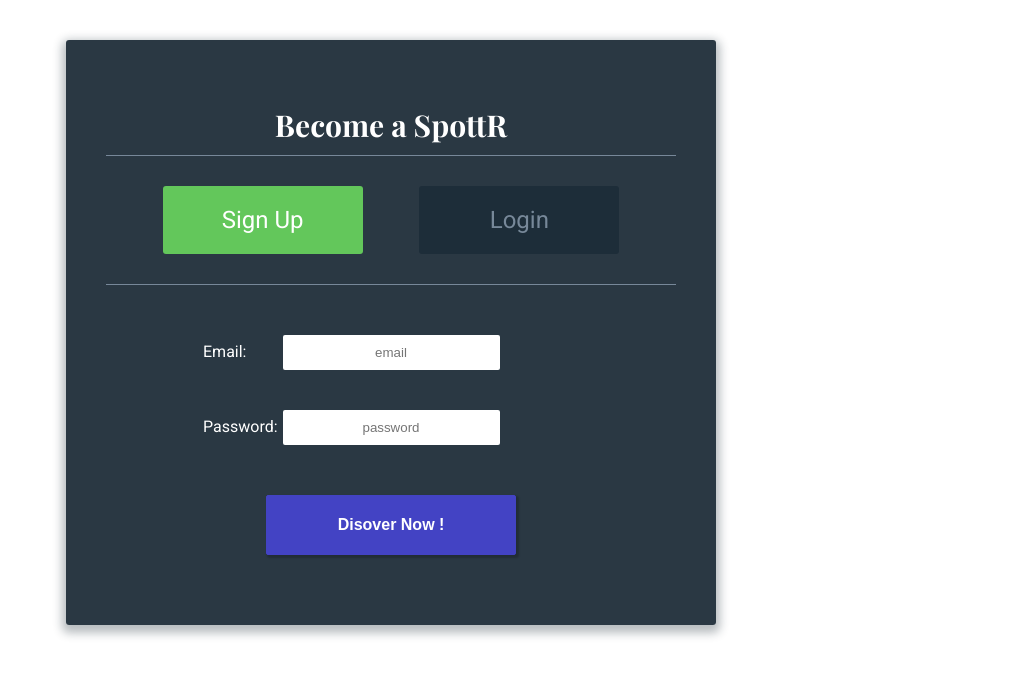
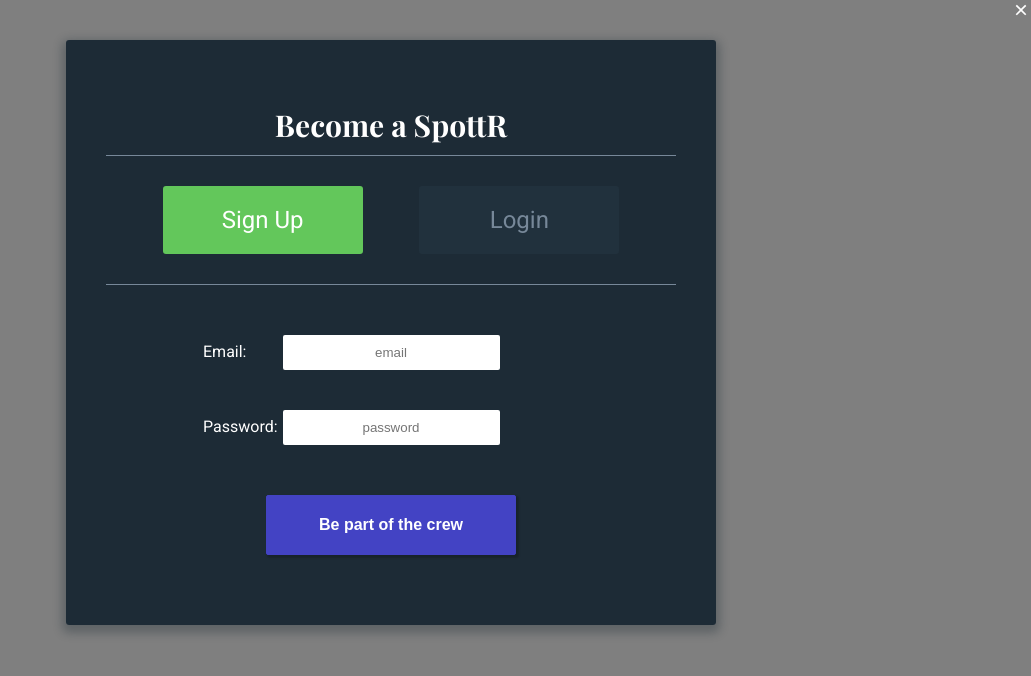
Before and after one commit to bembelboy/Hikeouts, a React (Create React App) app: page /auth/1 in a window 1280 px wide. Shown: the top 676 px of the page, without its empty margins (249-1280 px from the left). Built offline with nearby package versions, Linux system fonts and the light colour scheme; a web font is replaced by a local one.

Commit message:
Finished styling of signup and Lognform

```diff
--- a/src/container/Auth/AuthForm/AuthSubmitButton.css
+++ b/src/container/Auth/AuthForm/AuthSubmitButton.css
@@ -1,16 +1,29 @@
-.fade-enter {
+/* .opacity-enter {
   opacity: 0;
 }
-  .fade-enter-active {
+.opacity-enter-active {
   opacity: 1;
 }
-  .fade-exit {
+.opacity-exit {
   opacity: 1;
 }
-  .fade-exit-active {
+.opacity-exit-active {
   opacity: 0;
 }
-  .fade-enter-active ,
-  .fade-exit-active {
+.opacity-enter-active ,
+.opacity-exit-active {
   transition: opacity 500ms;
+} */
+
+.roll-appear{
+  opacity:0;
 }
+.roll-enter{
+  opacity:0.5;
+  transform: scale(1.5);
+}
+
+.roll-enter-done{
+  opacity:1;
+  transition: transform 1000ms, opacity 1000ms;
+}
--- a/src/container/Auth/AuthForm/AuthSubmitButton.js
+++ b/src/container/Auth/AuthForm/AuthSubmitButton.js
@@ -1,25 +1,22 @@
 import React from 'react';
-import { CSSTransition, SwitchTransition } from 'react-transition-group';
+import { CSSTransition } from 'react-transition-group';
 
 import styles from '../../../shared/UI/Buttons/AuthButton.module.css';
+import './AuthSubmitButton.css';
+
+
 const AuthSubmitButton = (props) => {
 
     return (
-        <SwitchTransition>
-            <CSSTransition key={props.selected ? 'Signup' : 'Login'}
-                addEndListener={(node, done) => {
-                    node.addEventListener("transitionend", done, false);
-                }}
-                classNames='fade'
-            >
-                <button className={styles.Auth_Button}>
-                    {props.selected ?
-                        'Disover Now !' :
-                        'Go to NewsFeed'
-                    }
-                </button>
-            </CSSTransition>
-        </SwitchTransition>
+        <CSSTransition
+            unmountOnExit
+            in={props.selected}
+            timeout={{ appear: 300, enter: 300, exit: 300 }}
+            classNames='roll'
+            appear
+        >
+            <button className={styles.Auth_Button}>{props.buttonLabel}</button>
+        </CSSTransition>
     );
 }
 
--- a/src/container/Auth/AuthForm/LoginForm.js
+++ b/src/container/Auth/AuthForm/LoginForm.js
@@ -20,7 +20,7 @@
                 >Password:
                 </label>
                 <input id='password' type='password' placeholder='password' className={styles.form_Input} />
-                <AuthSubmitButton selected={props.selected} />
+                <AuthSubmitButton selected={props.selected}  buttonLabel={props.buttonLabel}/>
             </div>
         </form>
     );
--- a/src/container/Auth/AuthForm/SignUpForm.js
+++ b/src/container/Auth/AuthForm/SignUpForm.js
@@ -1,8 +1,7 @@
 import React from 'react';
 
 import styles from './AuthForm.module.css';
-import styles2 from './SignupForm.module.css';
-import styles3 from '../../../shared/UI/Buttons/AuthButton.module.css';
+
 
 import AuthSubmitButton from './AuthSubmitButton';
 import AuthPage from '../../../pages/AuthPage';
@@ -21,7 +20,7 @@
                 >Password:
                 </label>
                 <input id='password' type='password' placeholder='password' className={styles.form_Input} />
-                <AuthSubmitButton selected={props.selected} />
+                <AuthSubmitButton selected={props.selected} buttonLabel={props.buttonLabel}/>
             </div>
         </form>
      );
--- a/src/container/Auth/AuthHeader/AuthButton.module.css
+++ b/src/container/Auth/AuthHeader/AuthButton.module.css
@@ -12,7 +12,7 @@
 
 .ListItem {
     color: white;
-    background-color: rgb(29, 45, 57);
+    background-color: rgb(33, 49, 61);
 }
 
 .ListItem_Active{
--- a/src/pages/AuthPage.js
+++ b/src/pages/AuthPage.js
@@ -3,6 +3,7 @@
 import AuthHeader from '../container/Auth/AuthHeader/AuthHeader';
 import SignupForm from '../container/Auth/AuthForm/SignUpForm';
 import LoginForm from '../container/Auth/AuthForm/LoginForm';
+import Modal from '../shared/UI/Modal/Modal';
 
 import styles from './AuthPage.module.css';
 
@@ -13,7 +14,8 @@
     const [switchAuth, setSwitchAuth] = useState({
         signup: true,
         login: false,
-        link: 'auth/login'
+        link: 'auth/login',
+        buttonLabel: 'Be part of the crew'
     });
 
 
@@ -21,37 +23,45 @@
         setSwitchAuth({
             signup: true,
             login: false,
-            link: 'login'
+            link: 'login',
+            buttonLabel: 'Be part of the crew'
         })
     }, [])
 
 
     const switchAuthHandler = useCallback(() => {
-        let authObject;
+        let authObject = {};
         if (switchAuth.signup) {
-            authObject = {
+            authObject = {...authObject,
                 signup: false,
                 login: true,
-                link: '/auth/signup'
+                link: '/auth/signup',
+                buttonLabel: 'Welcome back'
             }
         } else {
             authObject = {
+                ...authObject,
                 signup: true,
                 login: false,
-                link: '/auth/login'
+                link: '/auth/login',
+                buttonLabel: 'Be part of the crew'
+
             }
         }
         setSwitchAuth(authObject);
     })
 
     return (
-        <div className={styles.AuthFormContainer}>
-            <AuthHeader status={switchAuth} clicked={switchAuthHandler} />
-            {switchAuth.signup ?
-                <SignupForm selected={switchAuth.signup} /> :
-                <LoginForm selected={switchAuth.login} />
-            }
-        </div>
+        <Modal>
+            <div className={styles.AuthFormContainer}>
+                <AuthHeader status={switchAuth} clicked={switchAuthHandler}/>
+                {switchAuth.signup ?
+                    <SignupForm selected={switchAuth.signup} buttonLabel={switchAuth.buttonLabel}/> :
+                    <LoginForm selected={switchAuth.login}  buttonLabel={switchAuth.buttonLabel}/>
+                }
+            </div>
+        </Modal>
+
     );
 }
 
--- /dev/null
+++ b/src/shared/UI/Modal/Modal.js
@@ -0,0 +1,34 @@
+import React, { useState } from 'react';
+
+import styles from './Modal.module.css';
+
+import { RiCloseLine } from 'react-icons/ri';
+
+import BackDrop from '../../Backdrop/Backdrop';
+
+const Modal = (props) => {
+    const [show, setShow] = useState(true);
+
+    const closeHandler = () => {
+        setShow(false);
+    }
+
+    let Modal = (
+        <>
+            <div className={styles.Modal_Container}>
+            <RiCloseLine onClick={closeHandler} className={styles.Modal_ClosedButton}/>
+                {props.children}
+            </div>
+            <BackDrop show={show} clicked={closeHandler} />
+        </>
+    )
+
+    if (show === false) {
+        Modal = null;
+    }
+    return (
+        Modal
+    );
+}
+
+export default Modal;
--- /dev/null
+++ b/src/shared/UI/Modal/Modal.module.css
@@ -0,0 +1,15 @@
+.Modal_Container{
+    z-index: 6;
+    position: relative;
+}
+
+.Modal_ClosedButton {
+    position: fixed;
+    top:0;
+    right:0;
+    color: white;
+    z-index: 6;
+    height: 2rem;
+    width: auto;
+    cursor: pointer;
+}
```
Lines whose indentation alone changed are shown as unchanged.
